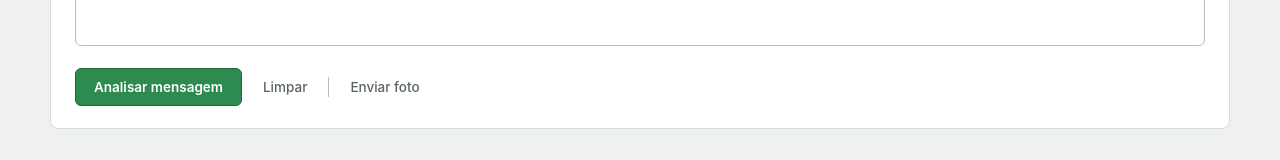
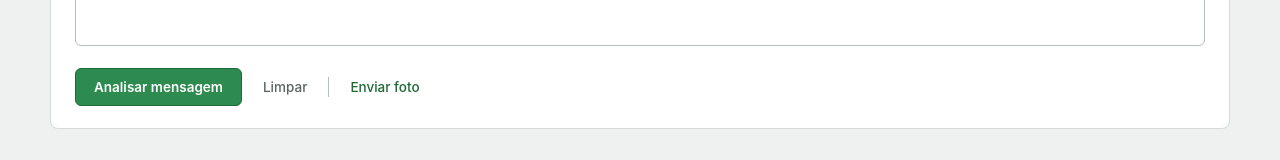
Before and after one commit to DiegoGrizzi/gerador-lista-corte, a React (Vite) app in the folder client/: page / in a window 1280 px wide. Shown: the part 485-645 px from the top of the page. Built offline with nearby package versions, Linux system fonts and the light colour scheme; no server answers.

Commit message:
Muda a cor do texto do botão 'Enviar foto' para o verde de destaque

```diff
--- a/client/src/styles/style.css
+++ b/client/src/styles/style.css
@@ -270,6 +270,10 @@ button.ghost {
 
 button.ghost:hover {
   background: var(--bg);
+}
+
+#btn-send-photo {
+  color: var(--accent-dark);
 }
 
 button.danger-ghost {
```
